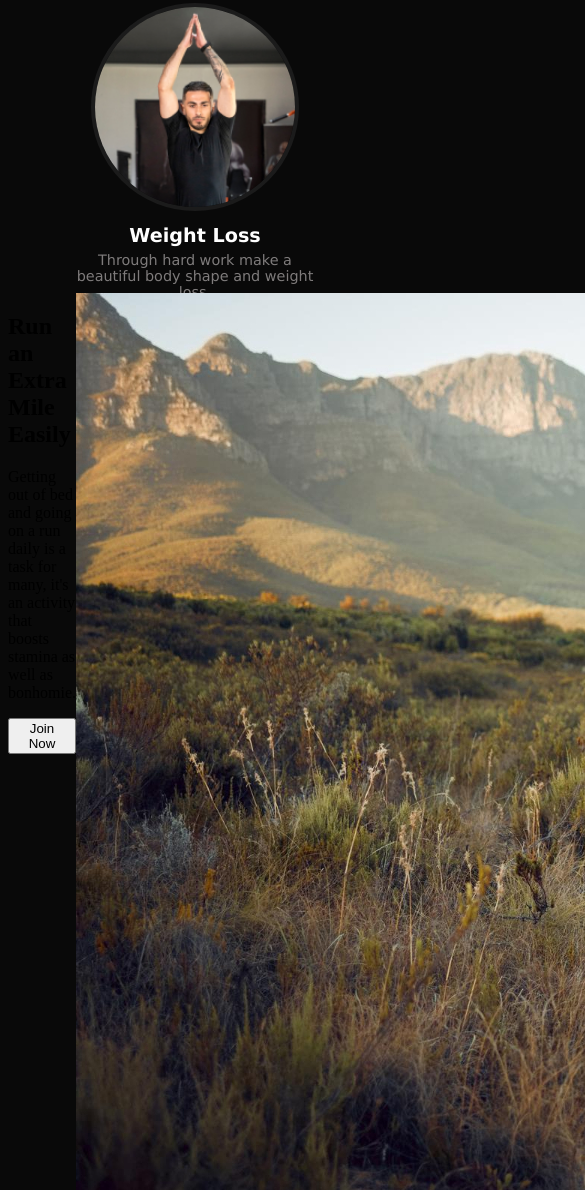
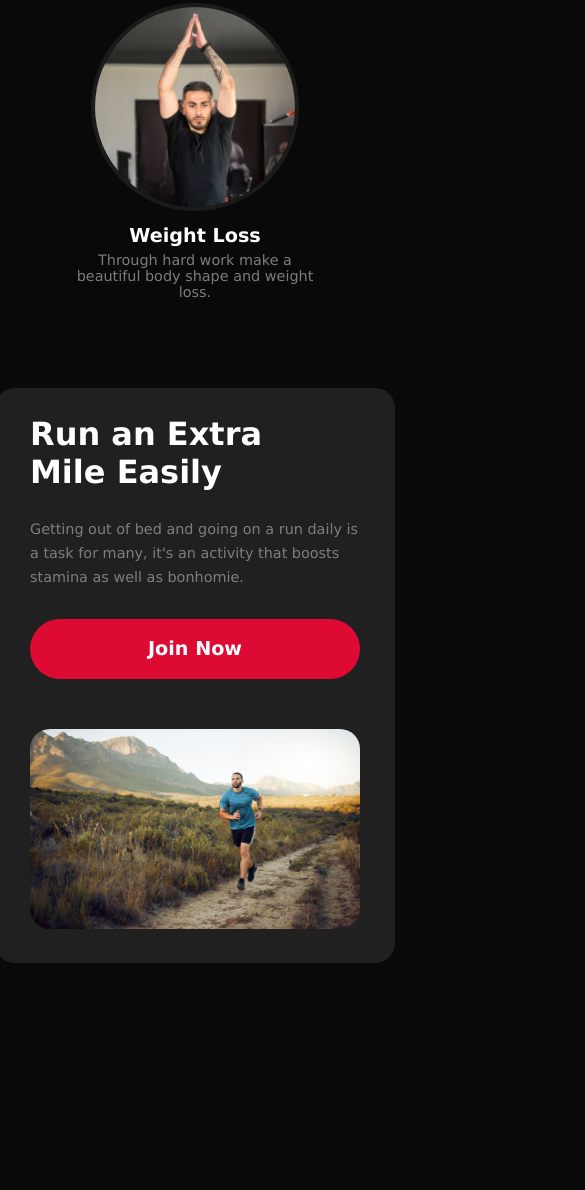
Before and after one commit to Tazuddin26/ph-fitness-assignment, a plain HTML site: page index.html in a window 390 px wide. Shown: the part 2211-3401 px from the top of the page, 585 px wide, since content can reach past the window. After the commit the page ends 3182 px from the top, so only its background shows below. Drawn offline with Linux system fonts and the light colour scheme; a web font is replaced by a local one.

Commit message:
Added Responsive Run Section

```diff
--- a/style/index.css
+++ b/style/index.css
@@ -310,7 +310,7 @@
   border: 4px solid rgba(31, 31, 31, 0.808);
 }
 /* Run & Extra Related Styles */
-/* .run-section {
+.run-section {
   max-width: 100%;
   height: 100%;
   align-items: center;
@@ -378,7 +378,7 @@
   border-radius: 20px;
   object-fit: none;
   object-position: 67% 34%;
-} */
+}
 
 /* BMI Calculator Related Styles */
 /* .bmi-calculator-section {
@@ -851,6 +851,44 @@ hr {
   .habits-img-description{
     font-size: .9rem;
   }
+  /* Run & Extra Related Styles */
+  .run-section{
+    max-width: 100%;
+  }
+  .run-container{
+    max-width: 400px;
+    flex-direction: column;
+    justify-content: flex-start;
+  }
+  .run-text-box{
+    width: 330px;
+  }
+  .run-text{
+    max-width: 300px;
+    font-size: 2rem;
+  }
+  .run-text-description{
+    font-size: .9rem;
+  }
+  .btn-join{
+    width: 330px;
+    height: 60px;
+    font-size: 1.2rem;
+  }
+  .run-img-box{
+    width: 400px;
+    height: auto;
+
+  }
+  .run-img-box img{
+    max-width: 330px;
+    height: 200px;
+    /* margin-left: 35px; */
+    margin: 0 35px 30px 35px;
+    object-fit: cover;
+    /* object-position: 0% 10%; */
+  }
+
 }
 @media screen and (max-width: 400px) {
   /* navbar and banner small device responsive */
```
